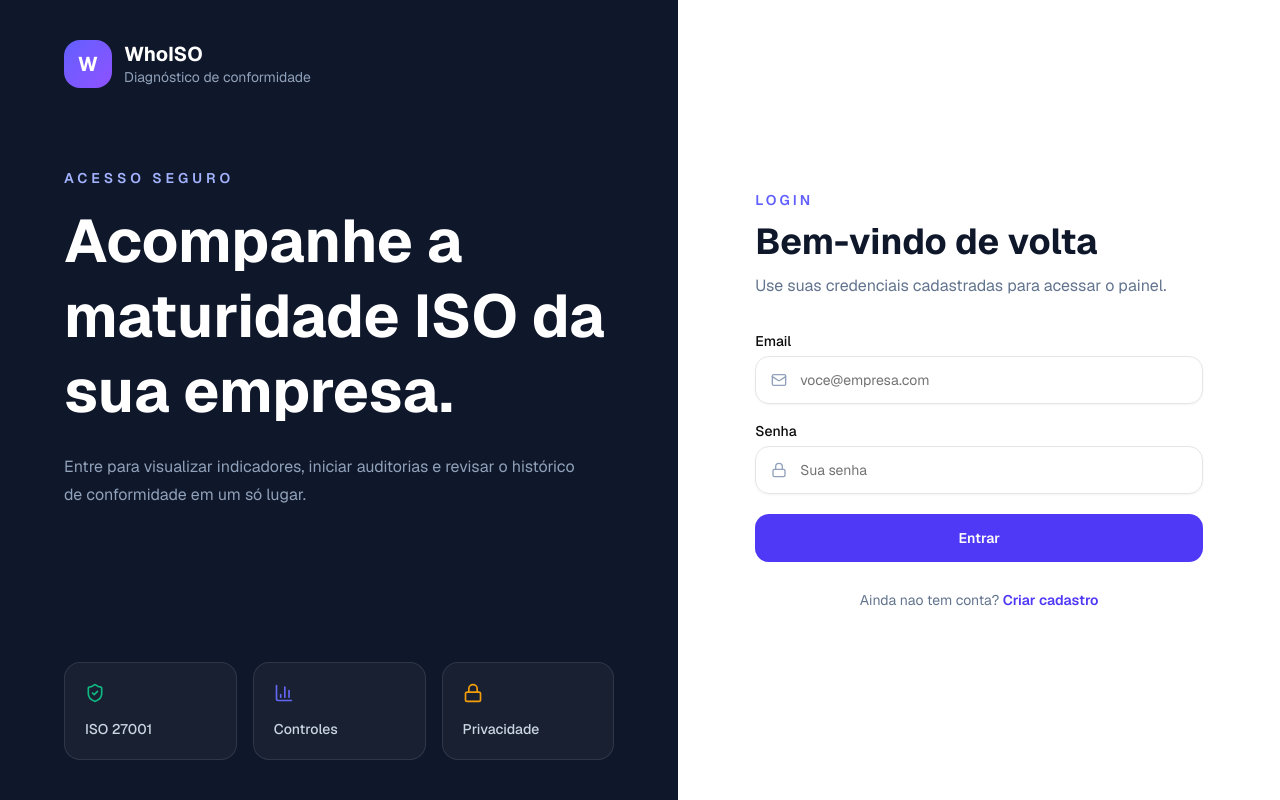
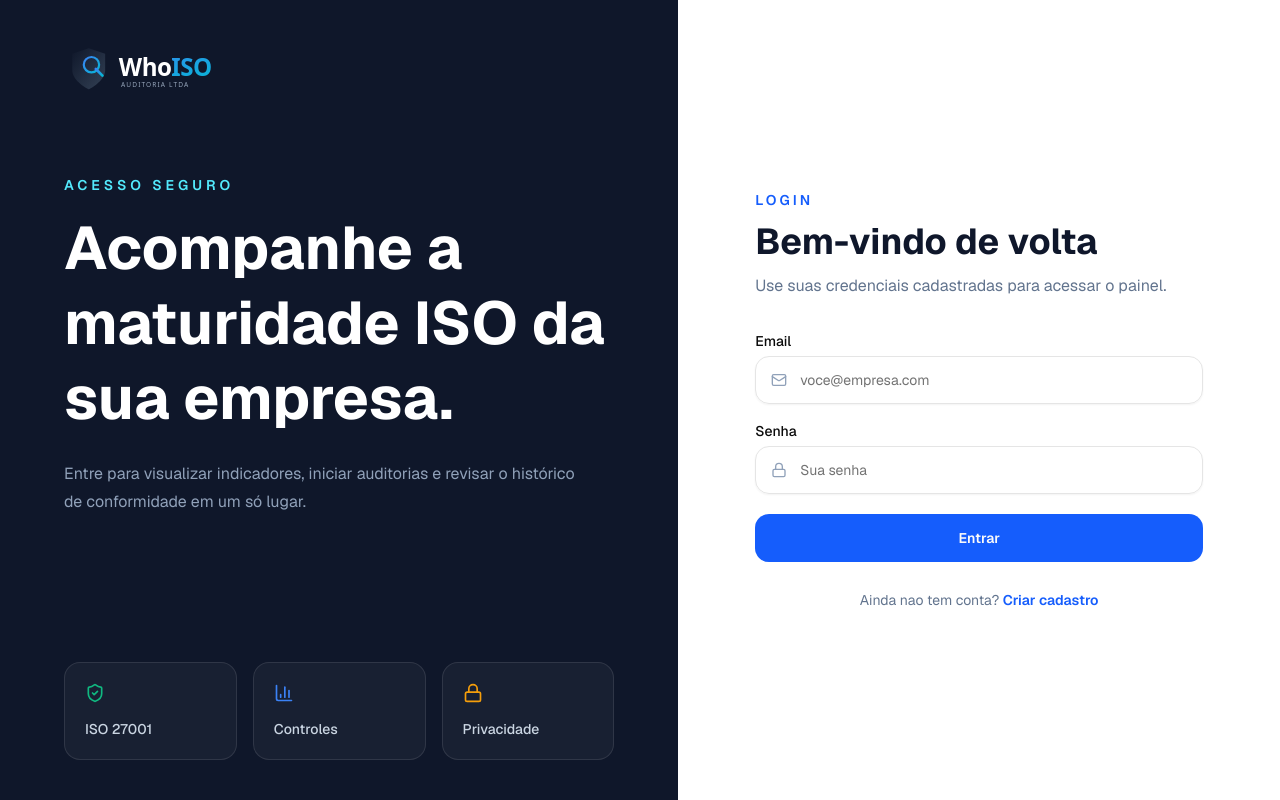
Before and after one commit to luizmariofontes/PSI1, a Next.js app: page /login in a window 1280 px wide. Built offline with nearby package versions, Linux system fonts and the light colour scheme.

Commit message:
feat: Implementando nova logo

```diff
--- a/app/globals.css
+++ b/app/globals.css
@@ -10,7 +10,7 @@
   --card-foreground: oklch(0.145 0 0);
   --popover: oklch(1 0 0);
   --popover-foreground: oklch(0.145 0 0);
-  --primary: oklch(0.205 0 0);
+  --primary: oklch(0.623 0.214 259.815);
   --primary-foreground: oklch(0.985 0 0);
   --secondary: oklch(0.97 0 0);
   --secondary-foreground: oklch(0.205 0 0);
@@ -22,7 +22,7 @@
   --destructive-foreground: oklch(0.577 0.245 27.325);
   --border: oklch(0.922 0 0);
   --input: oklch(0.922 0 0);
-  --ring: oklch(0.708 0 0);
+  --ring: oklch(0.623 0.214 259.815);
   --chart-1: oklch(0.646 0.222 41.116);
   --chart-2: oklch(0.6 0.118 184.704);
   --chart-3: oklch(0.398 0.07 227.392);
@@ -31,7 +31,7 @@
   --radius: 0.625rem;
   --sidebar: oklch(0.985 0 0);
   --sidebar-foreground: oklch(0.145 0 0);
-  --sidebar-primary: oklch(0.205 0 0);
+  --sidebar-primary: oklch(0.623 0.214 259.815);
   --sidebar-primary-foreground: oklch(0.985 0 0);
   --sidebar-accent: oklch(0.97 0 0);
   --sidebar-accent-foreground: oklch(0.205 0 0);
--- a/app/layout.tsx
+++ b/app/layout.tsx
@@ -1,46 +1,46 @@
-import type { Metadata } from 'next'
-import { Geist, Geist_Mono } from 'next/font/google'
-import { Analytics } from '@vercel/analytics/next'
-import { AppProvider } from '@/lib/app-context'
-import './globals.css'
+import type { Metadata } from "next";
+import { Geist, Geist_Mono } from "next/font/google";
+import { Analytics } from "@vercel/analytics/next";
+import { AppProvider } from "@/lib/app-context";
+import "./globals.css";
 
 const _geist = Geist({ subsets: ["latin"] });
 const _geistMono = Geist_Mono({ subsets: ["latin"] });
 
 export const metadata: Metadata = {
-  title: 'WhoISO - Diagnóstico de Conformidade ISO',
-  description: 'Sistema de diagnóstico de conformidade para ISO 27001/27002 e ISO 27701',
-  generator: 'v0.app',
+  title: "WhoISO - Diagnóstico de Conformidade ISO",
+  description:
+    "Sistema de diagnóstico de conformidade para ISO 27001/27002 e ISO 27701",
   icons: {
     icon: [
       {
-        url: '/icon-light-32x32.png',
-        media: '(prefers-color-scheme: light)',
+        url: "/icon-light-32x32.png",
+        media: "(prefers-color-scheme: light)",
       },
       {
-        url: '/icon-dark-32x32.png',
-        media: '(prefers-color-scheme: dark)',
+        url: "/icon-dark-32x32.png",
+        media: "(prefers-color-scheme: dark)",
       },
       {
-        url: '/icon.svg',
-        type: 'image/svg+xml',
+        url: "/icon.svg",
+        type: "image/svg+xml",
       },
     ],
-    apple: '/apple-icon.png',
+    apple: "/apple-icon.png",
   },
-}
+};
 
 export default function RootLayout({
   children,
 }: Readonly<{
-  children: React.ReactNode
+  children: React.ReactNode;
 }>) {
   return (
     <html lang="pt-BR" className="h-full">
       <body className="font-sans antialiased h-full overflow-hidden">
         <AppProvider>{children}</AppProvider>
-        {process.env.NODE_ENV === 'production' && <Analytics />}
+        {process.env.NODE_ENV === "production" && <Analytics />}
       </body>
     </html>
-  )
+  );
 }
--- a/components/auth/login-form.tsx
+++ b/components/auth/login-form.tsx
@@ -8,6 +8,7 @@ import { useApp } from '@/lib/app-context'
 import { Button } from '@/components/ui/button'
 import { Input } from '@/components/ui/input'
 import { Label } from '@/components/ui/label'
+import { WhoISOLogo } from '@/components/brand/whoiso-logo'
 
 export function LoginForm() {
   const router = useRouter()
@@ -38,18 +39,10 @@ export function LoginForm() {
     <div className="grid min-h-screen bg-white md:grid-cols-[1.06fr_0.94fr]">
       <section className="hidden min-h-screen flex-col justify-between bg-[#0f172a] px-12 py-10 text-white lg:px-16 md:flex">
         <div>
-          <div className="flex items-center gap-3">
-            <div className="flex h-12 w-12 items-center justify-center rounded-2xl bg-gradient-to-br from-indigo-500 to-violet-500 text-xl font-bold">
-              W
-            </div>
-            <div>
-              <p className="text-xl font-bold leading-tight">WhoISO</p>
-              <p className="text-sm text-slate-400">Diagnóstico de conformidade</p>
-            </div>
-          </div>
+          <WhoISOLogo inverse className="w-48" />
 
           <div className="mt-20 max-w-xl">
-            <p className="text-sm font-semibold uppercase tracking-[0.28em] text-indigo-300">Acesso seguro</p>
+            <p className="text-sm font-semibold uppercase tracking-[0.28em] text-cyan-300">Acesso seguro</p>
             <h1 className="mt-4 text-5xl font-bold leading-tight tracking-normal lg:text-6xl">
               Acompanhe a maturidade ISO da sua empresa.
             </h1>
@@ -62,7 +55,7 @@ export function LoginForm() {
         <div className="grid grid-cols-3 gap-4">
           {[
             { label: 'ISO 27001', icon: ShieldCheck, color: '#10b981' },
-            { label: 'Controles', icon: BarChart3, color: '#6366f1' },
+            { label: 'Controles', icon: BarChart3, color: '#3b82f6' },
             { label: 'Privacidade', icon: Lock, color: '#f59e0b' },
           ].map(({ label, icon: Icon, color }) => (
             <div key={label} className="rounded-2xl border border-white/10 bg-white/[0.04] p-5">
@@ -76,18 +69,10 @@ export function LoginForm() {
       <section className="flex min-h-screen items-center justify-center px-6 py-10 md:px-10 lg:px-16">
         <div className="w-full max-w-md">
           <div className="mb-10 md:hidden">
-            <div className="flex items-center gap-3">
-              <div className="flex h-11 w-11 items-center justify-center rounded-2xl bg-gradient-to-br from-indigo-500 to-violet-500 text-lg font-bold text-white">
-                W
-              </div>
-              <div>
-                <p className="text-xl font-bold text-slate-900">WhoISO</p>
-                <p className="text-sm text-slate-500">Diagnóstico de conformidade</p>
-              </div>
-            </div>
+            <WhoISOLogo className="w-48" />
           </div>
 
-          <p className="text-sm font-semibold uppercase tracking-[0.22em] text-indigo-500">Login</p>
+          <p className="text-sm font-semibold uppercase tracking-[0.22em] text-blue-600">Login</p>
           <h2 className="mt-3 text-4xl font-bold text-slate-900">Bem-vindo de volta</h2>
           <p className="mt-3 text-base text-slate-500">
             Use suas credenciais cadastradas para acessar o painel.
@@ -136,14 +121,14 @@ export function LoginForm() {
               </div>
             )}
 
-            <Button type="submit" className="h-12 w-full rounded-xl bg-indigo-600 font-semibold hover:bg-indigo-700">
+            <Button type="submit" className="h-12 w-full rounded-xl bg-blue-600 font-semibold hover:bg-blue-700">
               Entrar
             </Button>
           </form>
 
           <p className="mt-7 text-center text-sm text-slate-500">
             Ainda nao tem conta?{' '}
-            <Link href="/signup" className="font-semibold text-indigo-600 hover:text-indigo-700">
+            <Link href="/signup" className="font-semibold text-blue-600 hover:text-blue-700">
               Criar cadastro
             </Link>
           </p>
--- a/components/auth/signup-form.tsx
+++ b/components/auth/signup-form.tsx
@@ -8,6 +8,7 @@ import { useApp } from '@/lib/app-context'
 import { Button } from '@/components/ui/button'
 import { Input } from '@/components/ui/input'
 import { Label } from '@/components/ui/label'
+import { WhoISOLogo } from '@/components/brand/whoiso-logo'
 
 export function SignupForm() {
   const router = useRouter()
@@ -44,17 +45,9 @@ export function SignupForm() {
     <div className="grid min-h-screen bg-white md:grid-cols-[0.94fr_1.06fr]">
       <section className="flex min-h-screen items-center justify-center px-6 py-10 md:px-10 lg:px-16">
         <div className="w-full max-w-md">
-          <div className="mb-10 flex items-center gap-3">
-            <div className="flex h-11 w-11 items-center justify-center rounded-2xl bg-gradient-to-br from-indigo-500 to-violet-500 text-lg font-bold text-white">
-              W
-            </div>
-            <div>
-              <p className="text-xl font-bold text-slate-900">WhoISO</p>
-              <p className="text-sm text-slate-500">Diagnóstico de conformidade</p>
-            </div>
-          </div>
+          <WhoISOLogo className="mb-10 w-48" />
 
-          <p className="text-sm font-semibold uppercase tracking-[0.22em] text-indigo-500">Cadastro</p>
+          <p className="text-sm font-semibold uppercase tracking-[0.22em] text-blue-600">Cadastro</p>
           <h1 className="mt-3 text-4xl font-bold text-slate-900">Crie sua conta</h1>
           <p className="mt-3 text-base text-slate-500">
             Cadastre sua empresa para acessar o painel imediatamente.
@@ -121,14 +114,14 @@ export function SignupForm() {
               </div>
             )}
 
-            <Button type="submit" className="h-12 w-full rounded-xl bg-indigo-600 font-semibold hover:bg-indigo-700">
+            <Button type="submit" className="h-12 w-full rounded-xl bg-blue-600 font-semibold hover:bg-blue-700">
               Criar conta
             </Button>
           </form>
 
           <p className="mt-7 text-center text-sm text-slate-500">
             Ja tem conta?{' '}
-            <Link href="/login" className="font-semibold text-indigo-600 hover:text-indigo-700">
+            <Link href="/login" className="font-semibold text-blue-600 hover:text-blue-700">
               Entrar
             </Link>
           </p>
@@ -153,7 +146,7 @@ export function SignupForm() {
 
           <div className="space-y-4">
             {[
-              { label: 'Dashboard com indicadores de auditoria', color: '#6366f1' },
+              { label: 'Dashboard com indicadores de auditoria', color: '#3b82f6' },
               { label: 'Historico por empresa cadastrada', color: '#10b981' },
               { label: 'Fluxos separados para seguranca e privacidade', color: '#f59e0b' },
             ].map(({ label, color }) => (
--- /dev/null
+++ b/components/brand/whoiso-logo.tsx
@@ -0,0 +1,100 @@
+import { useId } from "react";
+import { cn } from "@/lib/utils";
+
+interface WhoISOLogoProps {
+  className?: string;
+  markOnly?: boolean;
+  inverse?: boolean;
+}
+
+export function WhoISOLogo({
+  className,
+  markOnly = false,
+  inverse = false,
+}: WhoISOLogoProps) {
+  const id = useId();
+  const shieldGradientId = `whoiso-shield-${id}`;
+  const accentGradientId = `whoiso-accent-${id}`;
+  const textColor = inverse ? "#ffffff" : "#0f172a";
+  const subtitleColor = inverse ? "#94a3b8" : "#64748b";
+
+  return (
+    <svg
+      xmlns="http://www.w3.org/2000/svg"
+      viewBox={markOnly ? "0 0 90 100" : "0 0 350 100"}
+      aria-label="WhoISO"
+      role="img"
+      className={cn("h-auto", markOnly ? "w-10" : "w-44", className)}
+    >
+      <defs>
+        <linearGradient
+          id={shieldGradientId}
+          x1="0%"
+          y1="0%"
+          x2="100%"
+          y2="100%"
+        >
+          <stop offset="0%" stopColor="#0f172a" stopOpacity="1" />
+          <stop offset="100%" stopColor="#334155" stopOpacity="1" />
+        </linearGradient>
+        <linearGradient
+          id={accentGradientId}
+          x1="0%"
+          y1="0%"
+          x2="100%"
+          y2="100%"
+        >
+          <stop offset="0%" stopColor="#3b82f6" stopOpacity="1" />
+          <stop offset="100%" stopColor="#06b6d4" stopOpacity="1" />
+        </linearGradient>
+      </defs>
+      <path
+        d="M45 15 L75 25 V55 C75 75 45 90 45 90 C45 90 15 75 15 55 V25 Z"
+        fill={`url(#${shieldGradientId})`}
+      />
+      <circle
+        cx="50"
+        cy="45"
+        r="14"
+        fill="none"
+        stroke={`url(#${accentGradientId})`}
+        strokeWidth="4"
+      />
+      <line
+        x1="58"
+        y1="53"
+        x2="70"
+        y2="65"
+        stroke={`url(#${accentGradientId})`}
+        strokeWidth="5"
+        strokeLinecap="round"
+      />
+      {!markOnly && (
+        <>
+          <text
+            x="100"
+            y="65"
+            fontFamily="system-ui, -apple-system, sans-serif"
+            fontWeight="800"
+            fontSize="44"
+            fill={textColor}
+            letterSpacing="-1"
+          >
+            Who<tspan fill={`url(#${accentGradientId})`}>ISO</tspan>
+          </text>
+          <text
+            x="104"
+            y="85"
+            fontFamily="system-ui, -apple-system, sans-serif"
+            fontWeight="500"
+            fontSize="12"
+            fill={subtitleColor}
+            letterSpacing="2"
+          >
+            AUDITORIA LTDA
+          </text>
+        </>
+      )}
+    </svg>
+  );
+}
--- a/components/layouts/header.tsx
+++ b/components/layouts/header.tsx
@@ -2,7 +2,8 @@
 
 import { useApp } from '@/lib/app-context'
 import { Button } from '@/components/ui/button'
-import { LogOut, Home, BarChart3, History, FileText } from 'lucide-react'
+import { LogOut, Home, BarChart3, History } from 'lucide-react'
+import { WhoISOLogo } from '@/components/brand/whoiso-logo'
 
 export function Header() {
   const { currentCompany, logout, currentView, setView, currentModule, clearCurrentAudit } = useApp()
@@ -23,7 +24,7 @@ export function Header() {
               onClick={() => handleNavigation('dashboard')}
               className="flex items-center gap-2 hover:opacity-80 transition-opacity"
             >
-              <h1 className="text-xl font-bold text-slate-900">WhoISO</h1>
+              <WhoISOLogo className="w-36" />
             </button>
 
             {currentCompany && (
--- a/components/layouts/sidebar.tsx
+++ b/components/layouts/sidebar.tsx
@@ -6,6 +6,7 @@ import { useApp } from '@/lib/app-context'
 import { ViewMode } from '@/lib/types'
 import { getTodayDateString } from '@/lib/audit-utils'
 import { StartAuditConfirmDialog } from '@/components/audit/start-audit-confirm-dialog'
+import { WhoISOLogo } from '@/components/brand/whoiso-logo'
 
 // ── ItsHover Animated SVG Icons ──────────────────────────────────────────────
 
@@ -202,7 +203,7 @@ interface NavItemProps {
   accent?: string
 }
 
-function NavItem({ icon, label, active, collapsed, onClick, accent = '#6366f1' }: NavItemProps) {
+function NavItem({ icon, label, active, collapsed, onClick, accent = '#3b82f6' }: NavItemProps) {
   const [hovered, setHovered] = useState(false)
 
   return (
@@ -309,7 +310,7 @@ export function Sidebar() {
       style={{
         width: SIDEBAR_W,
         minWidth: SIDEBAR_W,
-        background: 'linear-gradient(180deg, #0f172a 0%, #0d1526 100%)',
+        background: 'linear-gradient(180deg, #0f172a 0%, #111827 100%)',
         borderRight: '1px solid rgba(255,255,255,0.06)',
         transition: 'width 0.25s cubic-bezier(0.4,0,0.2,1), min-width 0.25s cubic-bezier(0.4,0,0.2,1)',
       }}
@@ -326,19 +327,14 @@ export function Sidebar() {
           minHeight: collapsed ? 104 : 72,
         }}
       >
-        <div className="flex items-center gap-3 min-w-0">
-          {/* Logo mark */}
-          <div
-            className="flex-shrink-0 w-8 h-8 rounded-lg flex items-center justify-center text-white font-bold text-sm"
-            style={{ background: 'linear-gradient(135deg, #6366f1 0%, #8b5cf6 100%)' }}
-          >
-            W
-          </div>
-          {!collapsed && (
+        <div className="flex min-w-0 items-center">
+          {collapsed ? (
+            <WhoISOLogo markOnly className="w-9 flex-shrink-0" />
+          ) : (
             <div className="min-w-0 overflow-hidden">
-              <p className="text-white font-semibold text-sm leading-tight truncate">WhoISO</p>
+              <WhoISOLogo inverse className="w-36" />
               {currentCompany && (
-                <p className="text-xs truncate" style={{ color: 'rgba(255,255,255,0.4)' }}>
+                <p className="mt-1 text-xs truncate" style={{ color: 'rgba(255,255,255,0.4)' }}>
                   {currentCompany.name}
                 </p>
               )}
@@ -350,7 +346,7 @@ export function Sidebar() {
           onClick={() => setCollapsed(c => !c)}
           aria-label={collapsed ? 'Expandir sidebar' : 'Colapsar sidebar'}
           title={collapsed ? 'Expandir sidebar' : 'Colapsar sidebar'}
-          className="flex shrink-0 items-center justify-center transition-all duration-200 hover:bg-white/10 focus-visible:outline-none focus-visible:ring-2 focus-visible:ring-indigo-400/70"
+          className="flex shrink-0 items-center justify-center transition-all duration-200 hover:bg-white/10 focus-visible:outline-none focus-visible:ring-2 focus-visible:ring-cyan-400/70"
           style={{
             width: 30,
             height: 30,
@@ -381,7 +377,7 @@ export function Sidebar() {
             active={currentView === 'dashboard'}
             collapsed={collapsed}
             onClick={() => navigate('dashboard')}
-            accent="#6366f1"
+            accent="#3b82f6"
           />
           <NavItem
             icon={<IconHistory />}
@@ -389,7 +385,7 @@ export function Sidebar() {
             active={currentView === 'history'}
             collapsed={collapsed}
             onClick={() => navigate('history')}
-            accent="#6366f1"
+            accent="#06b6d4"
           />
         </div>
 
```
Also changed, not shown: components/dashboard/dashboard-page.tsx (+5 -5 lines).
